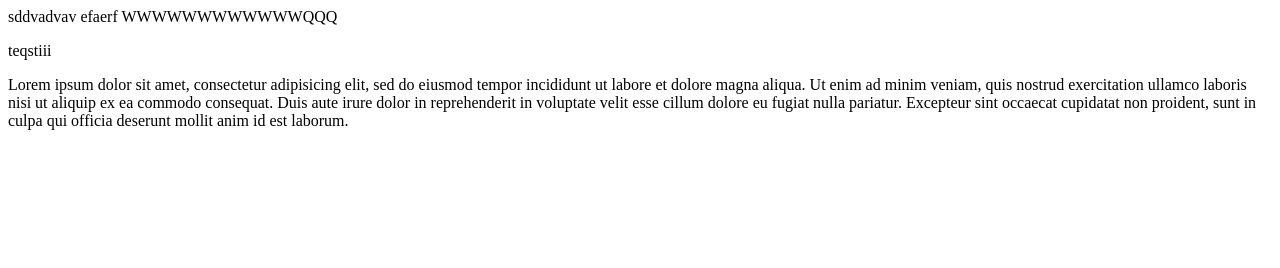
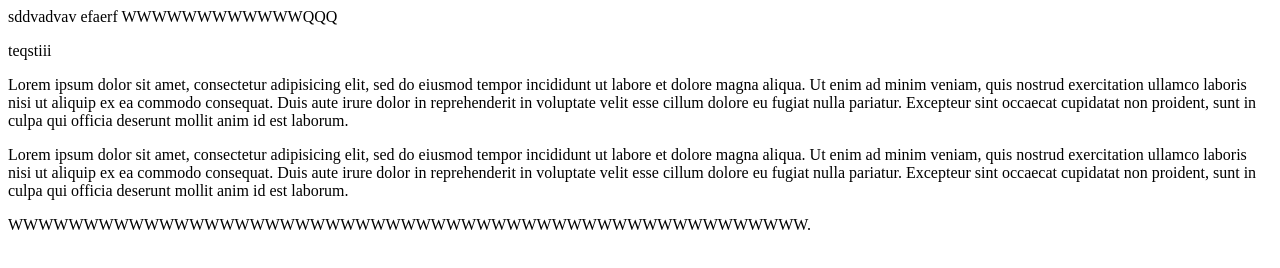
Before and after one commit to tsg-tsotne/2-proj, a plain HTML site: page index.html in a window 1280 px wide. Drawn offline with Linux system fonts and the light colour scheme.

Commit message:
DAVAMATE WWWWW

```diff
--- a/index.html
+++ b/index.html
@@ -11,5 +11,15 @@ sddvadvav efaerf WWWWWWWWWWWWQQQ
  consequat. Duis aute irure dolor in reprehenderit in voluptate velit esse
  cillum dolore eu fugiat nulla pariatur. Excepteur sint occaecat cupidatat non
  proident, sunt in culpa qui officia deserunt mollit anim id est laborum.</p>
+
+
+  <p> Lorem ipsum dolor sit amet, consectetur adipisicing elit, sed do eiusmod
+ tempor incididunt ut labore et dolore magna aliqua. Ut enim ad minim veniam,
+ quis nostrud exercitation ullamco laboris nisi ut aliquip ex ea commodo
+ consequat. Duis aute irure dolor in reprehenderit in voluptate velit esse
+ cillum dolore eu fugiat nulla pariatur. Excepteur sint occaecat cupidatat non
+ proident, sunt in culpa qui officia deserunt mollit anim id est laborum.</p>
+
+  <p> WWWWWWWWWWWWWWWWWWWWWWWWWWWWWWWWWWWWWWWWWWWWWWWWWWWWW.</p>
 </body>
 </html>
```
